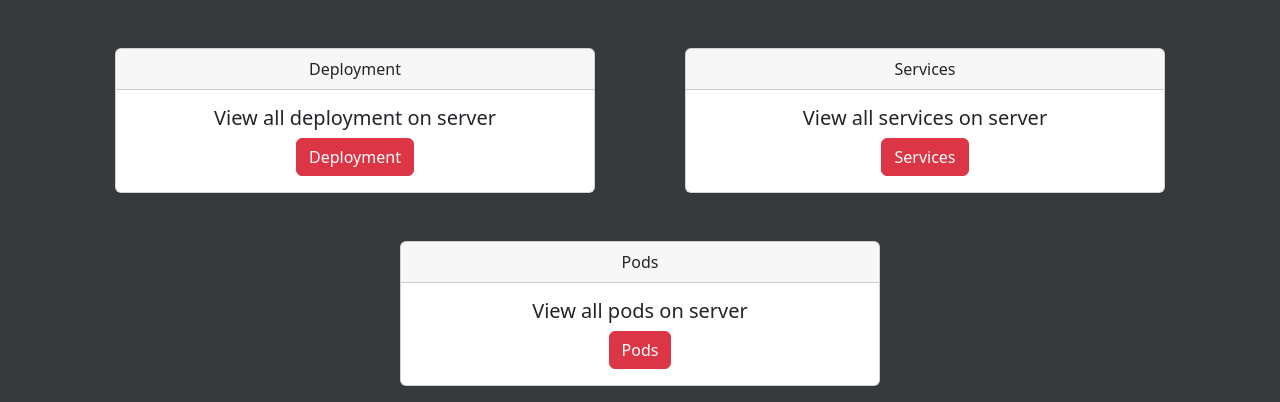
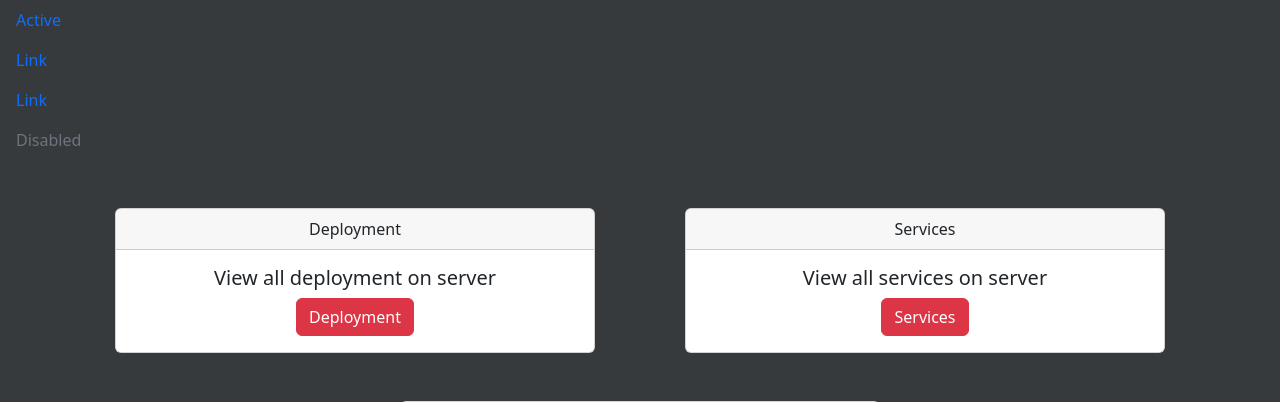
Before and after one commit to grosheth/monitor, a Django app: page / in a window 1280 px wide. Shown: the part 72-474 px from the top of the page. Run offline with Django 4.2, Linux system fonts and the light colour scheme; parts of the project's set-up code (start-up, migrations or seed data) failed here and were passed over.

Commit message:
commit automatique

```diff
--- a/src/controller/templates/controller/dashboard.html
+++ b/src/controller/templates/controller/dashboard.html
@@ -14,7 +14,7 @@
 
     <div>
         <nav class="navbar navbar-expand-lg navbar-dark bg-dark">
-            <div class="container-fluid text-center">
+            <div class="container-fluid">
                 <a class="nav-link active" aria-current="page" href="#">Home</a>
               <button class="navbar-toggler" type="button" data-bs-toggle="collapse" data-bs-target="#navbarSupportedContent" aria-controls="navbarSupportedContent" aria-expanded="false" aria-label="Toggle navigation">
                 <span class="navbar-toggler-icon"></span>
@@ -40,6 +40,22 @@
             </div>
           </nav>
     </div>
+
+    <ul class="nav flex-column">
+      <li class="nav-item">
+        <a class="nav-link active" aria-current="page" href="#">Active</a>
+      </li>
+      <li class="nav-item">
+        <a class="nav-link" href="#">Link</a>
+      </li>
+      <li class="nav-item">
+        <a class="nav-link" href="#">Link</a>
+      </li>
+      <li class="nav-item">
+        <a class="nav-link disabled">Disabled</a>
+      </li>
+    </ul>
+
 
     <div class="container">
       <div class="row text-center">
```
